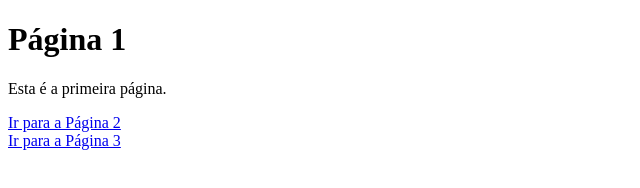
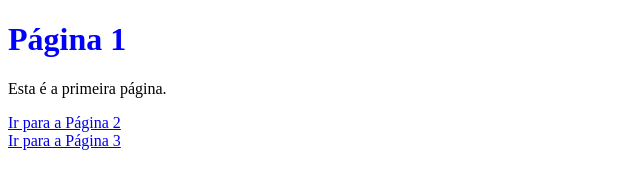
Before and after one commit to RafaPerondi/3paginas, a plain HTML site: page index.html in a window 1280 px wide. Shown: the whole page, without its empty margins (0-640 px from the left). Drawn offline with Linux system fonts and the light colour scheme.

Commit message:
Update index.html

```diff
--- a/index.html
+++ b/index.html
@@ -4,7 +4,7 @@
     <title>Página 1</title>
 </head>
 <body>
-    <h1>Página 1</h1>
+    <h1 style="color:blue;">Página 1</h1>
     <p>Esta é a primeira página.</p>
     <a href="pagina2.html">Ir para a Página 2</a><br>
     <a href="Pagina3.html">Ir para a Página 3</a>
```
